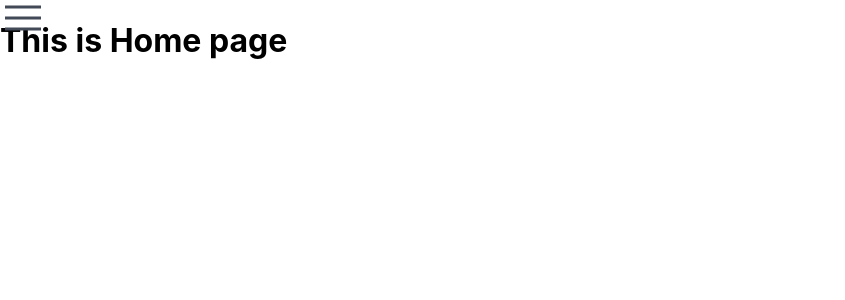
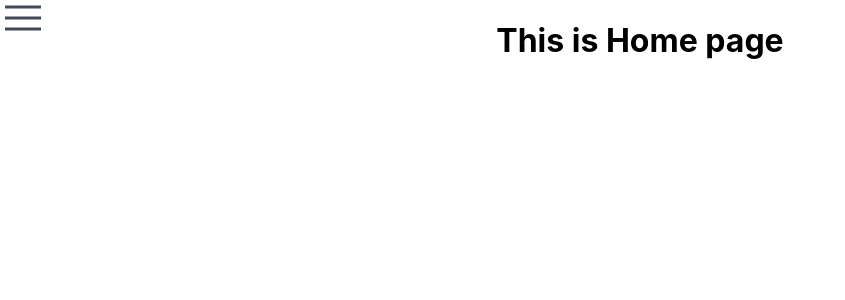
Before and after one commit to TeriFash/React-sidebar, a React (Create React App) app: page / in a window 1280 px wide. Shown: the top 300 px of the page, without its empty margins (0-845 px from the left). Built offline with nearby package versions, Linux system fonts and the light colour scheme.

Commit message:
Side menu separated menu

```diff
--- a/src/App.js
+++ b/src/App.js
@@ -1,41 +1,25 @@
 import React, {Component} from 'react';
 import {BrowserRouter, Route, Switch} from "react-router-dom";
+
 import SideMenu from './components/SideMenu';
 import MenuList from './data/MenuItems';
+
 import Home from './pages/Home';
 import About from './pages/About';
 import Services from './pages/Services';
 import Projects from './pages/Projects';
 import Contacts from './pages/Contacts';
 import Error from './pages/Error';
+
 import './style/App.scss';
 
 class App extends Component {
-    constructor(props) {
-        super(props);
-        this.toggleClass = this.toggleClass.bind(this);
-        this.state = {
-            active: false,
-        };
-    }
-
-    toggleClass() {
-        const currentState = this.state.active;
-        this.setState({ active: !currentState });
-    };
-
     render() {
         return (
-            <div className="App">
             <BrowserRouter>
                 <div>
-                        <nav className={`Slide-menu ${this.state.active ? 'is-active': null}`}>
+                    <nav>
                         <SideMenu list={MenuList}/>
-                            <button onClick={this.toggleClass} className={`Menu-btn ${this.state.active ? 'is-active': null}`} type="button" aria-label="Menu" aria-controls="navigation">
-                            <span className="Menu-btn__block">
-                                <span className="Menu-btn__inner"></span>
-                            </span>
-                            </button>
                     </nav>
                     <Switch>
                         <Route path="/" component={Home} exact />
@@ -47,10 +31,8 @@ class App extends Component {
                     </Switch>
                 </div>
             </BrowserRouter>
-            </div>
         );
     }
 }
 
-
 export default App;
--- a/src/components/SideMenu.js
+++ b/src/components/SideMenu.js
@@ -1,18 +1,25 @@
-import React, { Component } from 'react';
+import React, {Component} from 'react';
 import {NavLink} from "react-router-dom";
 
 class List extends Component {
     constructor(props) {
         super(props);
-
+        this.toggleClass = this.toggleClass.bind(this);
         this.state = {
             list: props.list,
+            active: false,
         };
     }
+
+    toggleClass() {
+        const currentState = this.state.active;
+        this.setState({active: !currentState});
+    };
 
     render() {
 
         let block = (
+            <div className={`Slide-menu ${this.state.active ? 'is-active' : null}`}>
                 <ul>
                     {this.state.list.map((item) =>
                         <li
@@ -23,6 +30,8 @@ class List extends Component {
                         </li>
                     )}
                 </ul>
+                <MenuButton toggleClass={this.toggleClass}/>
+            </div>
         );
         return (
             block
@@ -30,5 +39,18 @@ class List extends Component {
     }
 }
 
+class MenuButton extends Component {
+    render() {
+        return (
+            <button onClick={this.props.toggleClass}
+                    className={`Menu-btn`}
+                    type="button">
+                        <span className="Menu-btn__block">
+                            <span className="Menu-btn__inner"></span>
+                        </span>
+            </button>
+        );
+    };
+}
 
 export default List;
--- a/src/style/App.scss
+++ b/src/style/App.scss
@@ -1,8 +1,8 @@
-.App {
+#root {
   width: 100%;
   height: 100%;
   h1 {
-
+    text-align: center;
   }
 }
 
@@ -33,6 +33,24 @@
   transition: .3s all ease-in-out;
   &.is-active {
     left: 0px;
+    .Menu-btn {
+      left: 250px;
+      .Menu-btn__inner {
+        transform: rotate(45deg);
+        transition-delay: 0.12s;
+        transition-timing-function: cubic-bezier(0.215, 0.61, 0.355, 1);
+        &:before {
+          top: 0;
+          opacity: 0;
+          transition: top 0.075s ease, opacity 0.075s 0.12s ease;
+        }
+        &:after {
+          bottom: 0;
+          transform: rotate(-90deg);
+          transition: bottom 0.075s ease, transform 0.075s 0.12s cubic-bezier(0.215, 0.61, 0.355, 1);
+        }
+      }
+    }
   }
   & ul {
     padding: 0;
@@ -48,6 +66,9 @@
       }
     }
     a {
+      display: block;
+      height: auto;
+      width: 100%;
       color: #fff;
       text-decoration: none;
     }
@@ -79,24 +100,6 @@
   line-height: 40px;
   text-align: center;
   border: none;
-  &.is-active {
-    left: 250px;
-    .Menu-btn__inner {
-      transform: rotate(45deg);
-      transition-delay: 0.12s;
-      transition-timing-function: cubic-bezier(0.215, 0.61, 0.355, 1);
-      &:before {
-        top: 0;
-        opacity: 0;
-        transition: top 0.075s ease, opacity 0.075s 0.12s ease;
-      }
-      &:after {
-        bottom: 0;
-        transform: rotate(-90deg);
-        transition: bottom 0.075s ease, transform 0.075s 0.12s cubic-bezier(0.215, 0.61, 0.355, 1);
-      }
-    }
-  }
   &__inner {
     transition-duration: 0.075s;
     transition-timing-function: cubic-bezier(0.55, 0.055, 0.675, 0.19);
```
Lines whose indentation alone changed are shown as unchanged.
